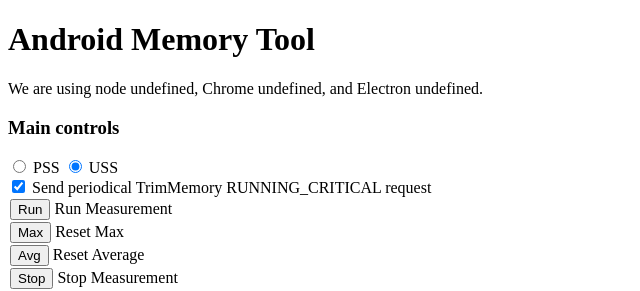
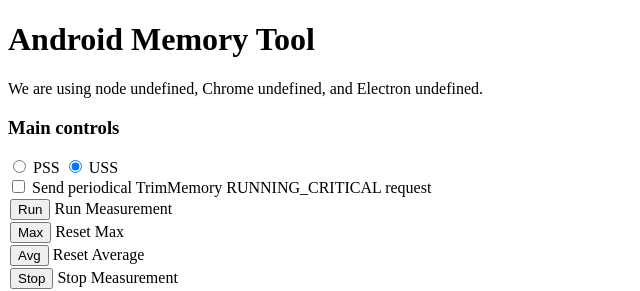
Before and after one commit to serpenta/android_caretaker, an Electron app: page windows/meminfo_window.html in a window 1280 px wide. Shown: the top 291 px of the page, 0-640 px from the left. Drawn offline with Linux system fonts and the light colour scheme; no server answers.

Commit message:
Change default setting of send trim memory to off

```diff
--- a/windows/meminfo_window.html
+++ b/windows/meminfo_window.html
@@ -24,7 +24,7 @@
       </div>
 
       <div>
-        <input type="checkbox" id="send-trim-memory" checked>
+        <input type="checkbox" id="send-trim-memory" unchecked>
         <label>Send periodical TrimMemory RUNNING_CRITICAL request</label>
       </div>
 
```
